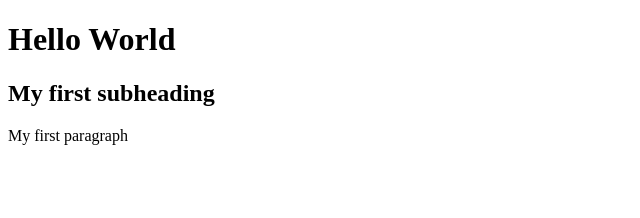
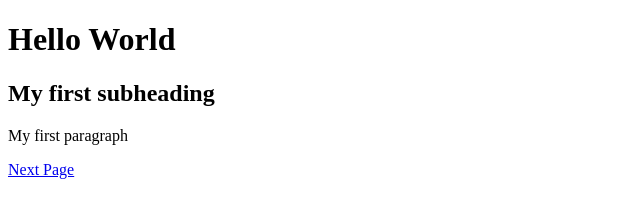
Before and after one commit to hgelfond/hilary-new-website, a plain HTML site: page index.html in a window 1280 px wide. Shown: the full height of the page, 0-640 px from the left. Drawn offline with Linux system fonts and the light colour scheme.

Commit message:
add navigation links to website

```diff
--- a/index.html
+++ b/index.html
@@ -6,5 +6,7 @@
 <h2> My first subheading</h2>
 <p> My first paragraph</p>
 
+<a href="goodbye.html"> Next Page </a>
+
 </body>
 </html>
```
Also changed, not shown: goodbye.html (+2 -0 lines).
